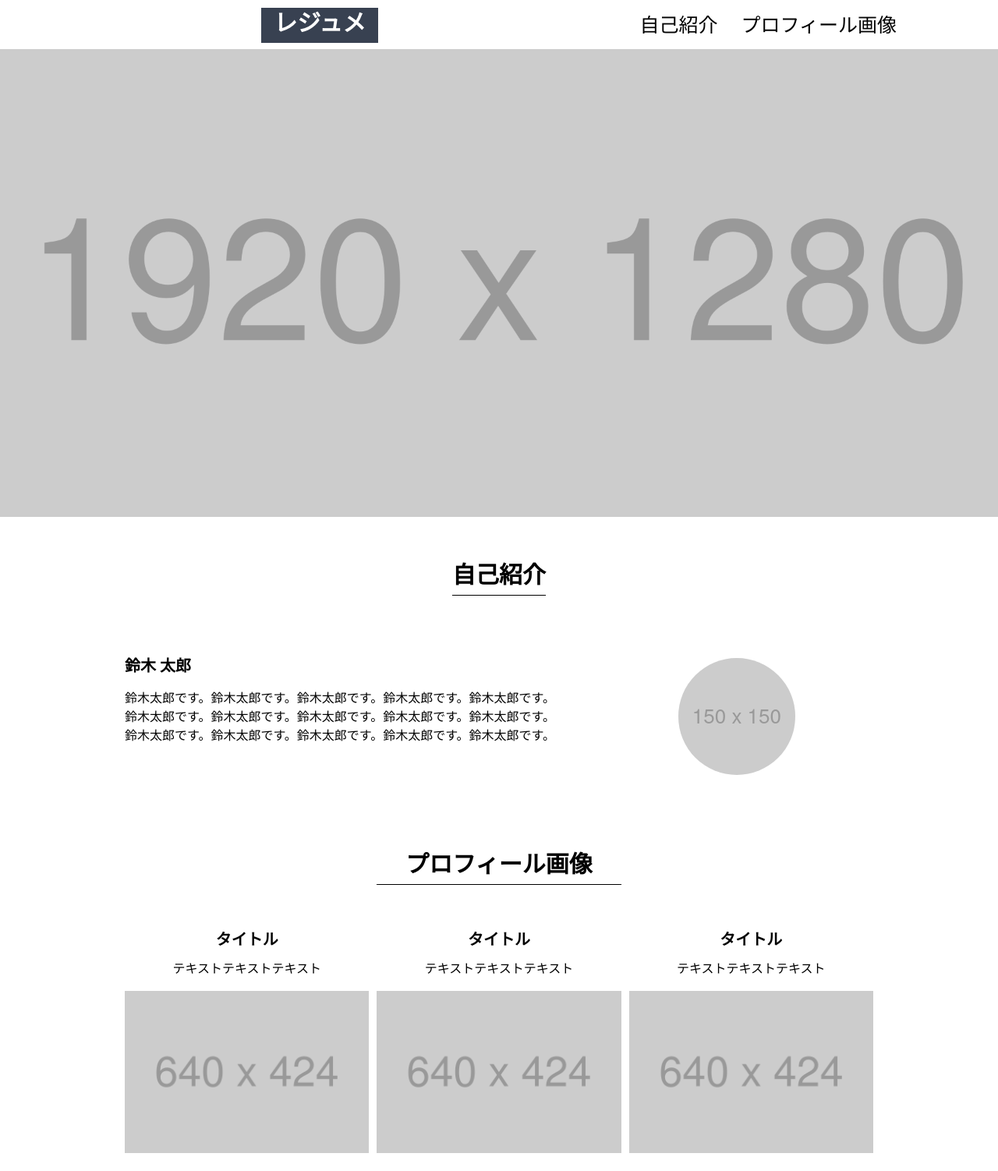
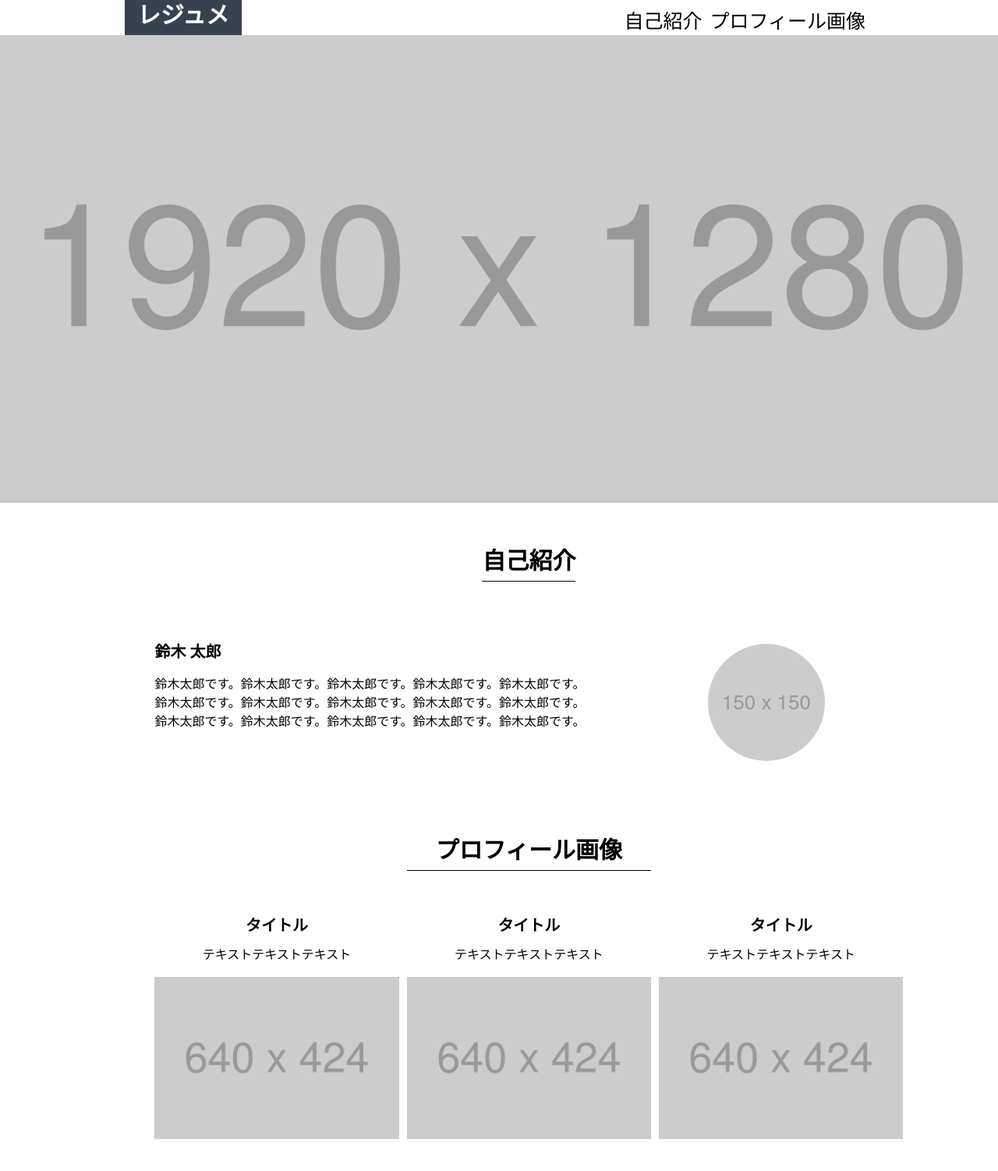
Before and after one commit to chihiro2257/hc_practice, a plain HTML site: page html_css_output_beginner/index.html in a window 1280 px wide. Shown: the top 1502 px of the page at 78% size. Drawn offline with Linux system fonts and the light colour scheme.

Commit message:
レビュー修正対応: style.cssを修正

```diff
--- a/html_css_output_beginner/style.css
+++ b/html_css_output_beginner/style.css
@@ -8,6 +8,7 @@
 /* headerの設定 */
 
 header {
+  align-items: center;
   display: flex;
   justify-content: space-evenly;
   margin-top: 10px;
@@ -140,6 +141,8 @@
 /* headerの設定 */
 
   header {
+    width: 960px;
+    margin: 0 auto;
     justify-content: space-between;
   }
 
@@ -147,15 +150,6 @@
     font-size: 30px;
     height: 40px;
     width: 150px;
-    margin: 0 auto 0 auto;
-  }
-
-  ul {
-    margin-right: 100px;
-  }
-
-  nav ul li {
-    margin-right: 20px;
   }
 
   nav li a {
@@ -165,6 +159,11 @@
 
 
 /* main-visualの設定 */
+
+  main {
+    width: 960px;
+    margin: 0 auto;
+  }
 
   .main-visual {
     width: 100vw;
```
